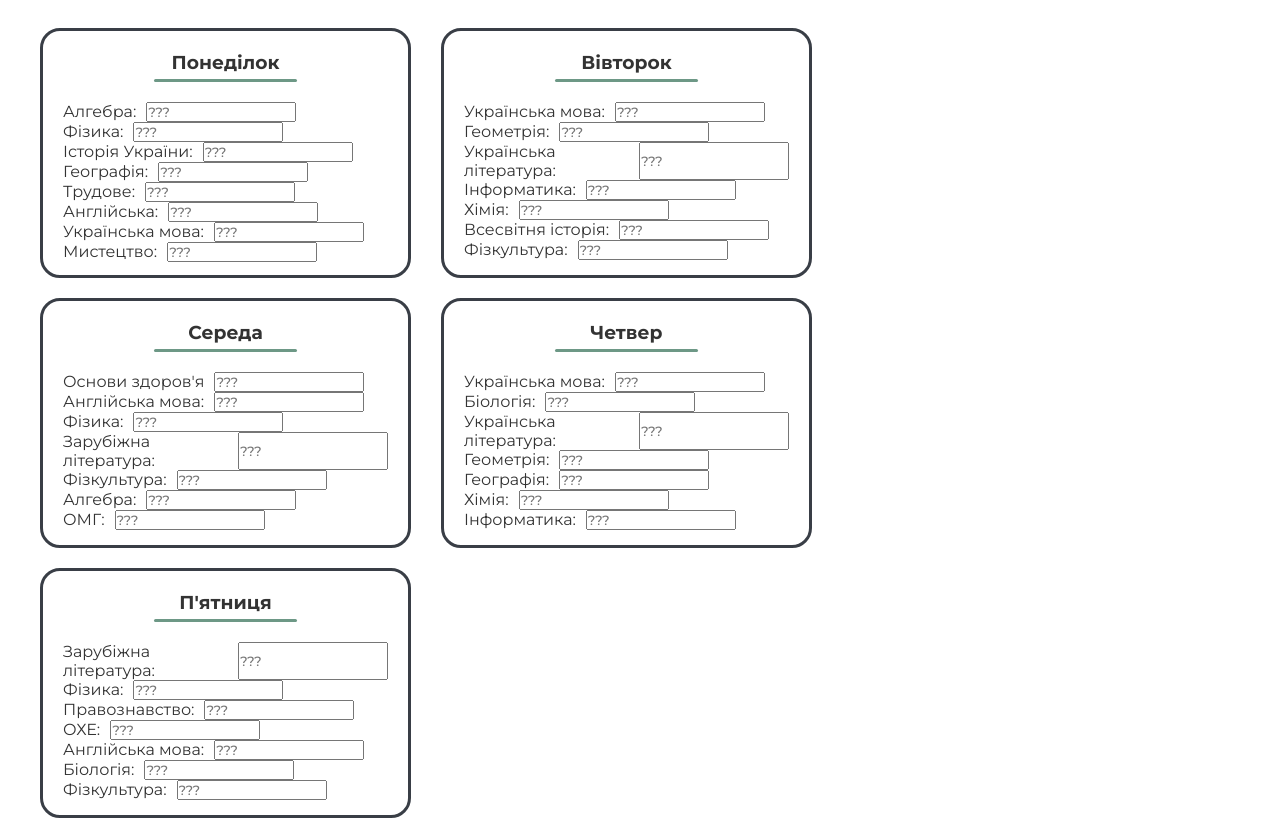
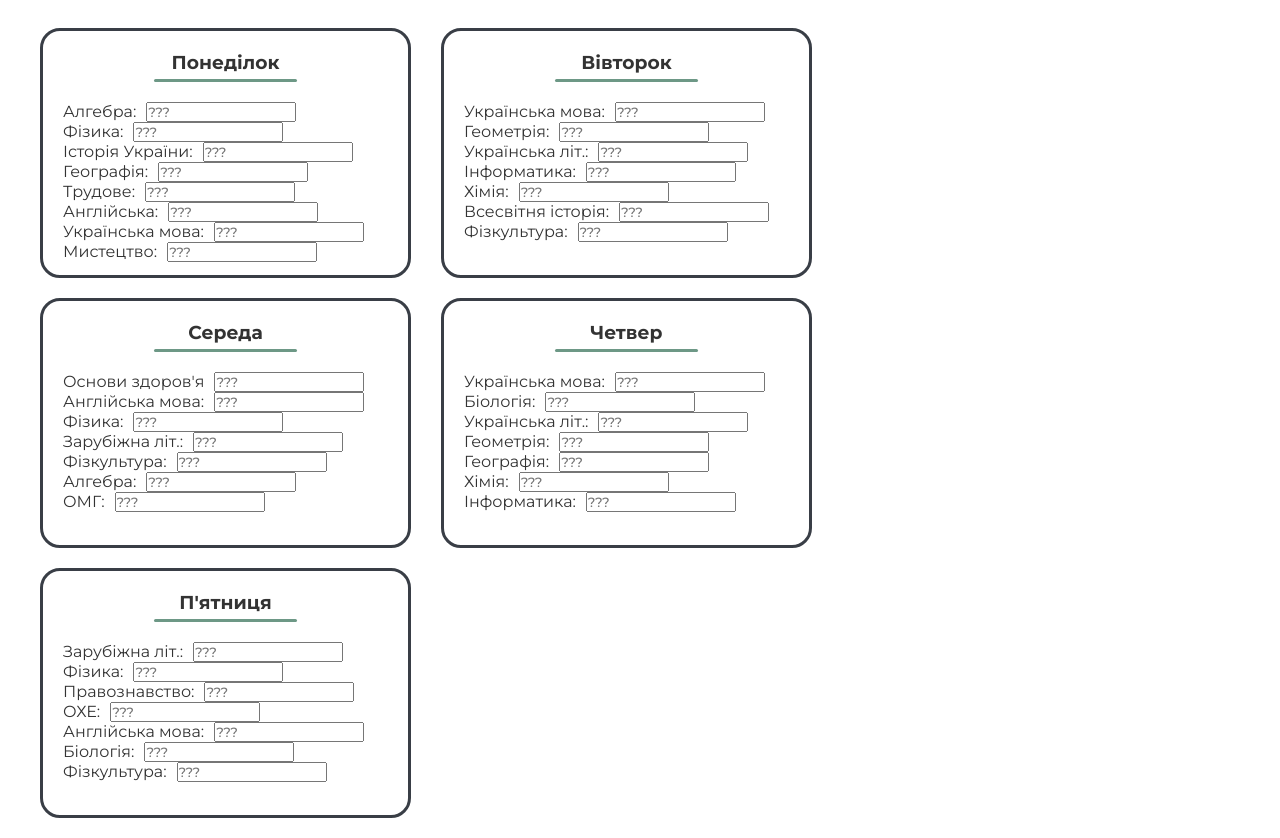
Before and after one commit to ZubalYana/Diary, a website: page public/admin/index.html in a window 1280 px wide. Shown: the part 106-944 px from the top of the page. Drawn offline with Linux system fonts and the light colour scheme.

Commit message:
make the text shorter and correct the mistakes

```diff
--- a/public/admin/index.html
+++ b/public/admin/index.html
@@ -73,7 +73,7 @@
                         <input class="weekDay_lessonHomework" placeholder="???">
                     </div>
                     <div class="weekDay_lesson">
-                        <div class="weekDay_lessonName">Українська література:</div>
+                        <div class="weekDay_lessonName">Українська літ.:</div>
                         <input class="weekDay_lessonHomework" placeholder="???">
                     </div>
                     <div class="weekDay_lesson">
@@ -114,7 +114,7 @@
                         <input class="weekDay_lessonHomework" placeholder="???">
                     </div>
                     <div class="weekDay_lesson">
-                        <div class="weekDay_lessonName">Зарубіжна література:</div>
+                        <div class="weekDay_lessonName">Зарубіжна літ.:</div>
                         <input class="weekDay_lessonHomework" placeholder="???">
                     </div>
                     <div class="weekDay_lesson">
@@ -147,7 +147,7 @@
                         <input class="weekDay_lessonHomework" placeholder="???">
                     </div>
                     <div class="weekDay_lesson">
-                        <div class="weekDay_lessonName">Українська література:</div>
+                        <div class="weekDay_lessonName">Українська літ.:</div>
                         <input class="weekDay_lessonHomework" placeholder="???">
                     </div>
                     <div class="weekDay_lesson">
@@ -176,7 +176,7 @@
 
                 <div class="weekDay_lessons">
                     <div class="weekDay_lesson">
-                        <div class="weekDay_lessonName">Зарубіжна література:</div>
+                        <div class="weekDay_lessonName">Зарубіжна літ.:</div>
                         <input class="weekDay_lessonHomework" placeholder="???">
                     </div>
                     <div class="weekDay_lesson">
```
Also changed, not shown: public/index.html (+4 -4 lines).
